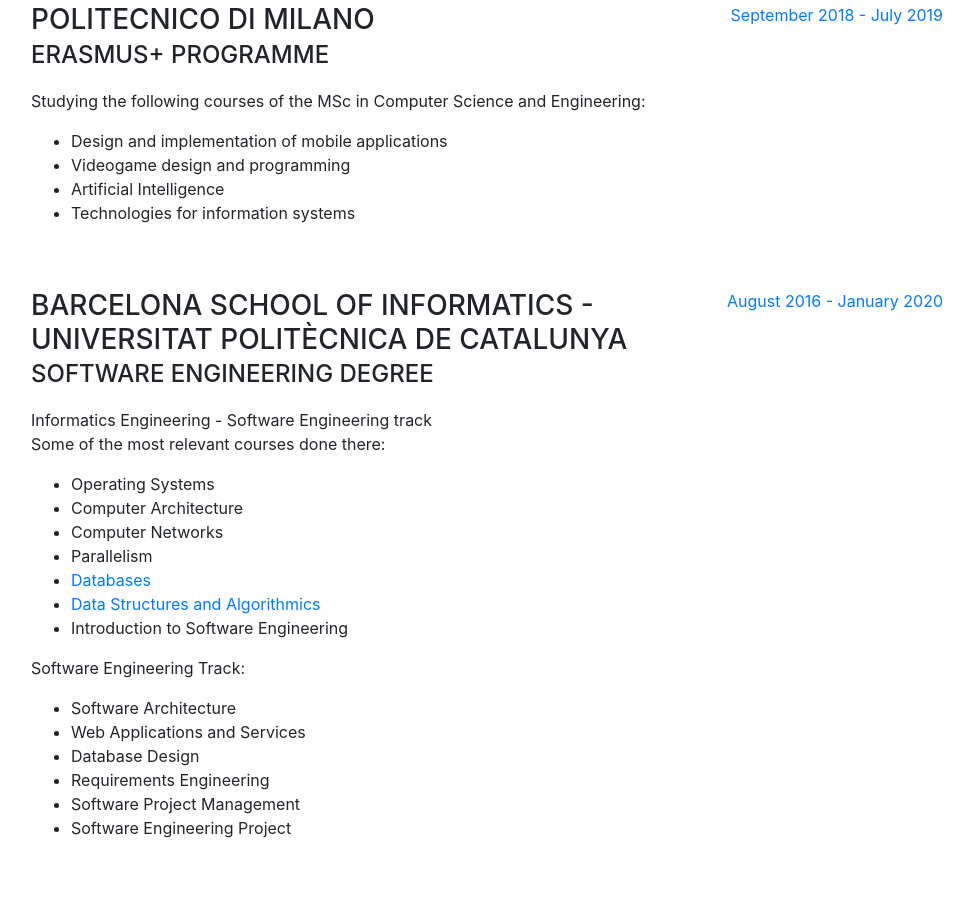
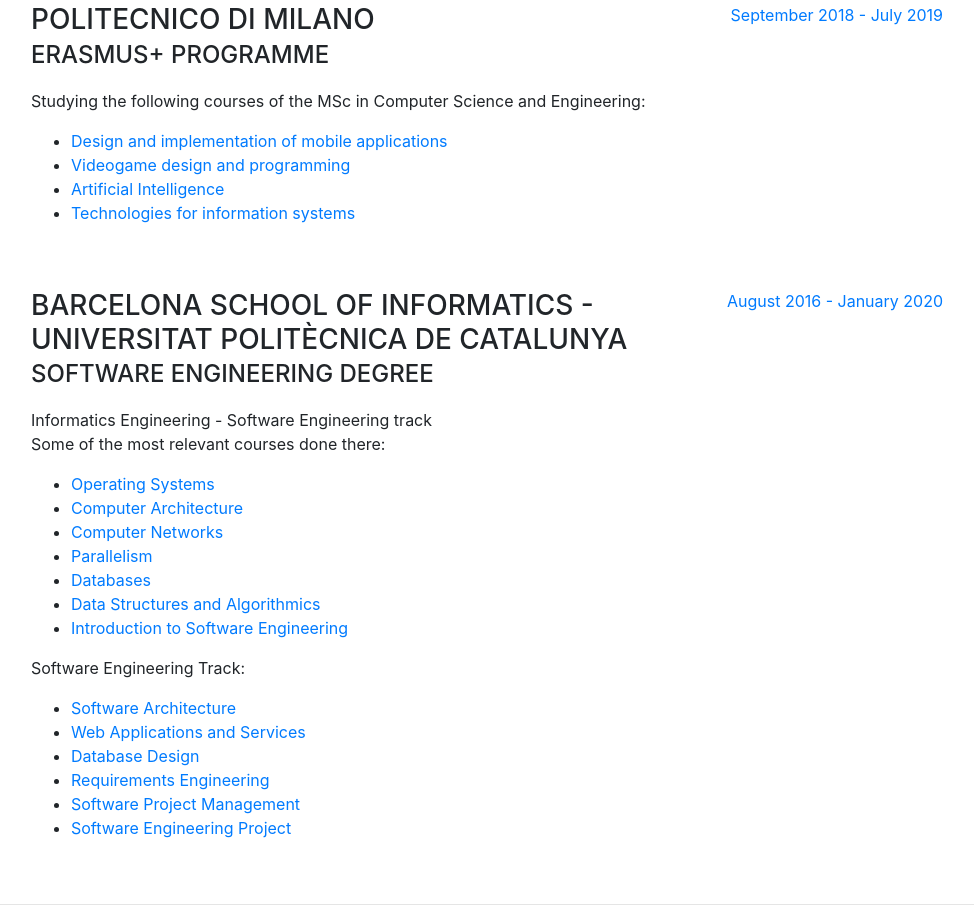
Before and after one commit to VictorJuez/my-portfolio, a website with bundled scripts: page index.html in a window 1280 px wide. Shown: the part 1733-2641 px from the top of the page, without its empty margins (289-1263 px from the left). Built offline with nearby package versions, Linux system fonts and the light colour scheme; a web font is replaced by a local one.

Commit message:
education section finished

```diff
--- a/index.html
+++ b/index.html
@@ -99,7 +99,13 @@
             <div class="resume-content mr-auto">
               <h3 class="mb-0">Web developer intern</h3>
               <div class="subheading mb-3">CFIS - Universitat Politècnica de Catalunya</div>
-              <p>Developing and maintaining the center's intranet.</p>
+              <div>
+                  <p>Developing and maintaining the center's intranet.</p>
+                  <ul>
+                    <li>HTML, CSS and JavaScript at the front-end</li>
+                    <li>PHP and a MySQL Database at the back-end</li>
+                  </ul>
+              </div>
             </div>
             <div class="resume-date text-md-right">
               <span class="text-primary">September 2017 - March 2018</span>
@@ -125,10 +131,10 @@
                     Studying the following courses of the MSc in Computer Science and Engineering:
                   </p>
                   <ul>
-                    <li><a>Design and implementation of mobile applications</a></li>
-                    <li><a>Videogame design and programming</a></li>
-                    <li><a>Artificial Intelligence</a></li>
-                    <li><a>Technologies for information systems</a></li>
+                    <li><a href="https://www11.ceda.polimi.it/schedaincarico/schedaincarico/controller/scheda_pubblica/SchedaPublic.do?&evn_default=evento&c_classe=690180&__pj0=0&__pj1=ef13ef56cb0a84db5e13a14ec57c6b1c">Design and implementation of mobile applications</a></li>
+                    <li><a href="https://www11.ceda.polimi.it/schedaincarico/schedaincarico/controller/scheda_pubblica/SchedaPublic.do?&evn_default=evento&c_classe=690285&__pj0=0&__pj1=c452f382644e919409a1ad3d826fd4ef">Videogame design and programming</a></li>
+                    <li><a href="https://www11.ceda.polimi.it/schedaincarico/schedaincarico/controller/scheda_pubblica/SchedaPublic.do?&evn_default=evento&c_classe=690809&__pj0=0&__pj1=b2fd33726727a31cfb2bc8d9660a6fed">Artificial Intelligence</a></li>
+                    <li><a href="https://www11.ceda.polimi.it/schedaincarico/schedaincarico/controller/scheda_pubblica/SchedaPublic.do?&evn_default=evento&c_classe=694794&__pj0=0&__pj1=4995905aa22ada0bf1dd89e732d29810">Technologies for information systems</a></li>
                   </ul>
               </div>
             </div>
@@ -148,25 +154,24 @@
                   Some of the most relevant courses done there:
                 </p>
                 <ul>
-                  <li><a>Operating Systems</a></li>
-                  <li><a>Computer Architecture</a></li>
-                  <li><a>Computer Networks</a></li>
-                  <li><a>Parallelism</a></li>
+                  <li><a href="https://www.fib.upc.edu/en/studies/bachelors-degrees/bachelor-degree-informatics-engineering/curriculum/syllabus/SO">Operating Systems</a></li>
+                  <li><a href="https://www.fib.upc.edu/en/studies/bachelors-degrees/bachelor-degree-informatics-engineering/curriculum/syllabus/AC">Computer Architecture</a></li>
+                  <li><a href="https://www.fib.upc.edu/en/studies/bachelors-degrees/bachelor-degree-informatics-engineering/curriculum/syllabus/XC">Computer Networks</a></li>
+                  <li><a href="https://www.fib.upc.edu/en/studies/bachelors-degrees/bachelor-degree-informatics-engineering/curriculum/syllabus/PAR">Parallelism</a></li>
                   <li><a href="https://www.fib.upc.edu/en/studies/bachelors-degrees/bachelor-degree-informatics-engineering/curriculum/syllabus/BD">Databases</a></li>
                   <li><a href="https://www.fib.upc.edu/en/studies/bachelors-degrees/bachelor-degree-informatics-engineering/curriculum/syllabus/EDA">Data Structures and Algorithmics</a></li>
-                  <li>Introduction to Software Engineering</li>
+                  <li><a href="https://www.fib.upc.edu/en/studies/bachelors-degrees/bachelor-degree-informatics-engineering/curriculum/syllabus/IES">Introduction to Software Engineering</a></li>
 
                 </ul>
                 <p>Software Engineering Track:</p>
                 <ul>
                   <!-- Software Engineering track -->
-                  <li><a>Software Architecture</a></li>
-                  <li><a>Web Applications and Services</a></li>
-                  <li><a>Database Design</a></li>
-                  <li><a>Requirements Engineering</a></li>
-                  <li><a>Software Project Management</a></li>
-                  <li><a>Software Engineering Project</a></li>
-
+                  <li><a href="https://www.fib.upc.edu/en/studies/bachelors-degrees/bachelor-degree-informatics-engineering/curriculum/syllabus/AS">Software Architecture</a></li>
+                  <li><a href="https://www.fib.upc.edu/en/studies/bachelors-degrees/bachelor-degree-informatics-engineering/curriculum/syllabus/ASW">Web Applications and Services</a></li>
+                  <li><a href="https://www.fib.upc.edu/en/studies/bachelors-degrees/bachelor-degree-informatics-engineering/curriculum/syllabus/DBD">Database Design</a></li>
+                  <li><a href="https://www.fib.upc.edu/en/studies/bachelors-degrees/bachelor-degree-informatics-engineering/curriculum/syllabus/ER">Requirements Engineering</a></li>
+                  <li><a href="https://www.fib.upc.edu/en/studies/bachelors-degrees/bachelor-degree-informatics-engineering/curriculum/syllabus/GPS">Software Project Management</a></li>
+                  <li><a href="https://www.fib.upc.edu/en/studies/bachelors-degrees/bachelor-degree-informatics-engineering/curriculum/syllabus/PES">Software Engineering Project</a></li>
                 </ul>
 
               </div>
@@ -178,6 +183,8 @@
 
         </div>
       </section>
+
+      <hr class="m-0">
 
       <section class="resume-section p-3 p-lg-5 d-flex flex-column" id="courses">
         <div class="my-auto">
@@ -205,6 +212,8 @@
 
         </div>
       </section>
+
+      <hr class="m-0">
 
       <section class="resume-section p-3 p-lg-5 d-flex flex-column" id="projects">
         <div class="my-auto">
```
